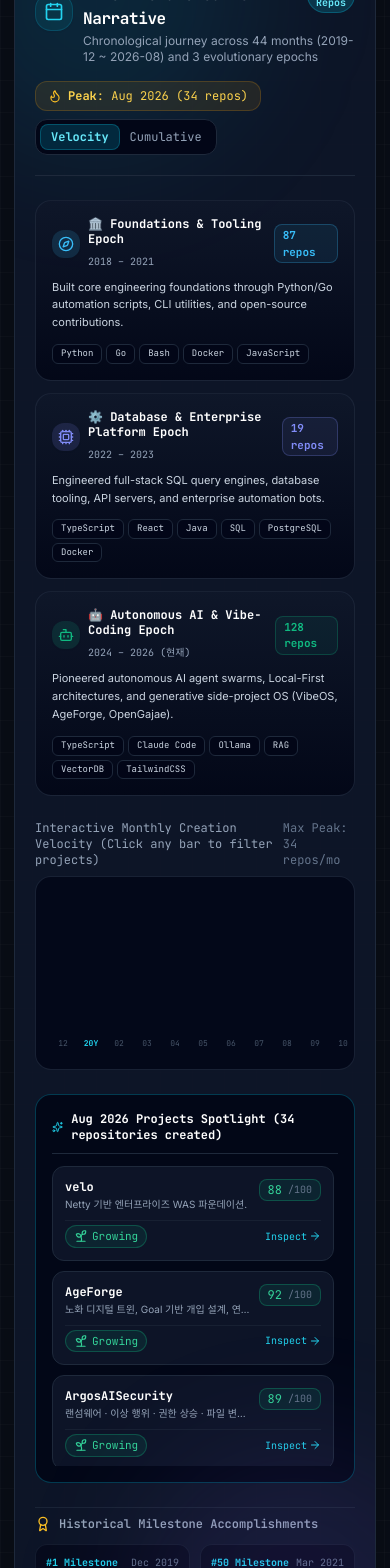
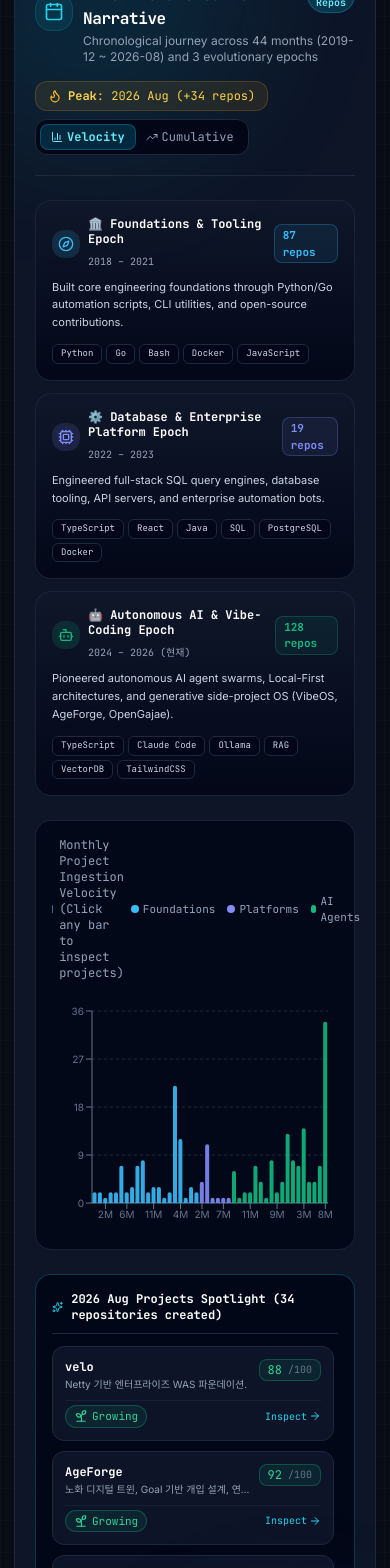
Before and after one commit to hkjang/VibeOS, a React (Vite) app: page / in a window 390 px wide. Shown: the part 1680-3248 px from the top of the page. Built offline with nearby package versions, Linux system fonts and the light colour scheme.

Commit message:
fix(timeline): rebuild growth timeline chart using Recharts for rock-solid responsive rendering and interactive click-to-filter

```diff
--- a/src/components/dashboard/ProjectTimeline.tsx
+++ b/src/components/dashboard/ProjectTimeline.tsx
@@ -6,28 +6,40 @@ import { StageBadge } from '../common/StageBadge';
 import { ScoreBadge } from '../common/ScoreBadge';
 import { soundEngine } from '../../utils/soundEngine';
 import {
+  ResponsiveContainer,
+  BarChart,
+  Bar,
+  AreaChart,
+  Area,
+  XAxis,
+  YAxis,
+  Tooltip,
+  Cell,
+  CartesianGrid,
+} from 'recharts';
+import {
   Calendar,
-  TrendingUp,
-  GitCommit,
-  Layers,
   Sparkles,
   Award,
-  ChevronRight,
-  Milestone,
   ArrowRight,
-  ExternalLink,
   Flame,
   Bot,
   Cpu,
   Compass,
+  TrendingUp,
+  BarChart3,
 } from 'lucide-react';
 
 interface MonthBucket {
   label: string;
   yearMonth: string;
   year: number;
+  shortLabel: string;
   projects: ProjectItem[];
+  velocity: number;
   cumulativeCount: number;
+  eraId: string;
+  eraColor: string;
 }
 
 interface GrowthEra {
@@ -102,12 +114,11 @@ export const ProjectTimeline: React.FC = () => {
 
   const [selectedEra, setSelectedEra] = useState<string>('all');
   const [selectedMonth, setSelectedMonth] = useState<string | null>(null);
-  const [hoveredMonth, setHoveredMonth] = useState<MonthBucket | null>(null);
   const [viewMetric, setViewMetric] = useState<'velocity' | 'cumulative'>('velocity');
 
   // Build comprehensive month buckets from project createdAt dates
   const { months, peakMonth, totalMonths, earliestDate, latestDate, milestones } = useMemo(() => {
-    const bucketMap: Record<string, { label: string; yearMonth: string; year: number; projects: ProjectItem[] }> = {};
+    const bucketMap: Record<string, { label: string; yearMonth: string; year: number; shortLabel: string; projects: ProjectItem[] }> = {};
 
     // Sort projects chronologically
     const sortedProjects = [...projects].sort(
@@ -115,7 +126,7 @@ export const ProjectTimeline: React.FC = () => {
     );
 
     let earliest = '2026-08';
-    let latest = '2020-01';
+    let latest = '2019-01';
 
     sortedProjects.forEach((p) => {
       const d = new Date(p.createdAt);
@@ -130,9 +141,10 @@ export const ProjectTimeline: React.FC = () => {
             ? ['1월', '2월', '3월', '4월', '5월', '6월', '7월', '8월', '9월', '10월', '11월', '12월']
             : ['Jan', 'Feb', 'Mar', 'Apr', 'May', 'Jun', 'Jul', 'Aug', 'Sep', 'Oct', 'Nov', 'Dec'];
         bucketMap[ym] = {
-          label: `${monthNames[d.getMonth()]} ${d.getFullYear()}`,
+          label: `${d.getFullYear()} ${monthNames[d.getMonth()]}`,
           yearMonth: ym,
           year: d.getFullYear(),
+          shortLabel: ym.endsWith('-01') ? `${d.getFullYear().toString().slice(2)}'` : monthNames[d.getMonth()],
           projects: [],
         };
       }
@@ -144,15 +156,23 @@ export const ProjectTimeline: React.FC = () => {
     let runningTotal = 0;
     const enrichedBuckets: MonthBucket[] = sortedBuckets.map((b) => {
       runningTotal += b.projects.length;
+
+      const era = GROWTH_ERAS.find(
+        (e) => b.yearMonth >= e.startYearMonth && b.yearMonth <= e.endYearMonth
+      );
+
       return {
         ...b,
+        velocity: b.projects.length,
         cumulativeCount: runningTotal,
+        eraId: era?.id || 'era-foundations',
+        eraColor: era?.accentColor || '#38BDF8',
       };
     });
 
     let peak: MonthBucket | null = null;
     enrichedBuckets.forEach((m) => {
-      if (!peak || m.projects.length > peak.projects.length) peak = m;
+      if (!peak || m.velocity > peak.velocity) peak = m;
     });
 
     // Compute Milestones
@@ -181,26 +201,13 @@ export const ProjectTimeline: React.FC = () => {
     return months.filter((m) => m.yearMonth >= era.startYearMonth && m.yearMonth <= era.endYearMonth);
   }, [months, selectedEra]);
 
-  const maxMonthlyVelocity = useMemo(() => {
-    return Math.max(1, ...displayedMonths.map((m) => m.projects.length));
-  }, [displayedMonths]);
-
-  const maxCumulative = useMemo(() => {
-    return Math.max(1, ...months.map((m) => m.cumulativeCount));
-  }, [months]);
-
   // Active month's projects
   const activeMonthBucket = useMemo(() => {
     if (selectedMonth) {
       return months.find((m) => m.yearMonth === selectedMonth) || null;
     }
-    return hoveredMonth || months[months.length - 1] || null;
-  }, [selectedMonth, hoveredMonth, months]);
-
-  const handleMonthClick = (ym: string) => {
-    soundEngine.playClick();
-    setSelectedMonth((prev) => (prev === ym ? null : ym));
-  };
+    return months[months.length - 1] || null;
+  }, [selectedMonth, months]);
 
   const handleEraClick = (eraId: string) => {
     soundEngine.playClick();
@@ -212,6 +219,44 @@ export const ProjectTimeline: React.FC = () => {
     soundEngine.playClick();
     setSelectedProjectId(projectId);
     setActiveTab('radar');
+  };
+
+  // Custom Recharts Tooltip
+  const CustomChartTooltip = ({ active, payload }: any) => {
+    if (active && payload && payload.length) {
+      const data: MonthBucket = payload[0].payload;
+      return (
+        <div className="p-3.5 rounded-2xl bg-slate-900 border border-slate-700 shadow-2xl space-y-1.5 min-w-[200px] font-mono text-xs text-white">
+          <div className="flex items-center justify-between border-b border-slate-800 pb-1.5">
+            <span className="font-bold text-cyan-300">{data.label}</span>
+            <span
+              className="text-[9px] px-2 py-0.5 rounded-md font-bold"
+              style={{ backgroundColor: `${data.eraColor}20`, color: data.eraColor }}
+            >
+              {data.eraId.replace('era-', '').toUpperCase()}
+            </span>
+          </div>
+
+          <div className="flex items-center justify-between pt-0.5">
+            <span className="text-slate-400">{language === 'ko' ? '월 생성 속도' : 'Monthly Created'}:</span>
+            <strong className="text-emerald-400 font-bold">+{data.velocity} repos</strong>
+          </div>
+
+          <div className="flex items-center justify-between">
+            <span className="text-slate-400">{language === 'ko' ? '누적 총계' : 'Cumulative Total'}:</span>
+            <span className="text-white font-bold">{data.cumulativeCount} repos</span>
+          </div>
+
+          <div className="pt-1.5 border-t border-slate-800/80 text-[10px] text-slate-300">
+            <span className="text-slate-500 block text-[9px] uppercase mb-0.5">Projects:</span>
+            <span className="line-clamp-2">
+              {data.projects.map((p) => p.name).join(', ')}
+            </span>
+          </div>
+        </div>
+      );
+    }
+    return null;
   };
 
   return (
@@ -247,13 +292,13 @@ export const ProjectTimeline: React.FC = () => {
           </div>
         </div>
 
-        {/* Quick Stats Pills */}
+        {/* Quick Stats Pills & View Mode Switcher */}
         <div className="flex items-center gap-2 flex-wrap">
           {peakMonth && (
             <div className="flex items-center gap-1.5 px-3 py-1.5 rounded-xl bg-amber-500/10 border border-amber-500/20 text-amber-300 text-xs font-mono">
               <Flame className="w-3.5 h-3.5 text-amber-400" />
               <span>
-                <strong>Peak</strong>: {peakMonth.label} ({peakMonth.projects.length} repos)
+                <strong>Peak</strong>: {peakMonth.label} (+{peakMonth.velocity} repos)
               </span>
             </div>
           )}
@@ -265,26 +310,28 @@ export const ProjectTimeline: React.FC = () => {
                 soundEngine.playClick();
                 setViewMetric('velocity');
               }}
-              className={`px-2.5 py-1 rounded-lg transition-all ${
+              className={`flex items-center gap-1 px-2.5 py-1 rounded-lg transition-all ${
                 viewMetric === 'velocity'
                   ? 'bg-cyan-500/20 text-cyan-300 font-bold border border-cyan-500/30'
                   : 'text-slate-400 hover:text-slate-200'
               }`}
             >
-              {language === 'ko' ? '월별 속도' : 'Velocity'}
+              <BarChart3 className="w-3 h-3" />
+              <span>{language === 'ko' ? '월별 속도' : 'Velocity'}</span>
             </button>
             <button
               onClick={() => {
                 soundEngine.playClick();
                 setViewMetric('cumulative');
               }}
-              className={`px-2.5 py-1 rounded-lg transition-all ${
+              className={`flex items-center gap-1 px-2.5 py-1 rounded-lg transition-all ${
                 viewMetric === 'cumulative'
                   ? 'bg-cyan-500/20 text-cyan-300 font-bold border border-cyan-500/30'
                   : 'text-slate-400 hover:text-slate-200'
               }`}
             >
-              {language === 'ko' ? '누적 성장' : 'Cumulative'}
+              <TrendingUp className="w-3 h-3" />
+              <span>{language === 'ko' ? '누적 성장' : 'Cumulative'}</span>
             </button>
           </div>
         </div>
@@ -359,90 +406,116 @@ export const ProjectTimeline: React.FC = () => {
         })}
       </div>
 
-      {/* 3. Interactive Timeline Visual Chart */}
-      <div className="space-y-2">
+      {/* 3. Recharts Visual Chart Container (Guaranteed 100% Reliable Render) */}
+      <div className="p-4 sm:p-5 rounded-2xl bg-slate-950/80 border border-slate-800/80 space-y-3">
         <div className="flex items-center justify-between text-xs font-mono text-slate-400">
-          <span>
+          <span className="flex items-center gap-1.5">
+            <span className="w-2 h-2 rounded-full bg-cyan-400 animate-pulse" />
             {selectedEra !== 'all' ? (
-              <span className="text-cyan-400">
-                Filtered: {GROWTH_ERAS.find((e) => e.id === selectedEra)?.titleEn} (Click card to reset)
+              <span className="text-cyan-300 font-bold">
+                Filtered: {GROWTH_ERAS.find((e) => e.id === selectedEra)?.titleEn} (Click chapter card to reset)
               </span>
+            ) : viewMetric === 'velocity' ? (
+              <span>Monthly Project Ingestion Velocity (Click any bar to inspect projects)</span>
             ) : (
-              'Interactive Monthly Creation Velocity (Click any bar to filter projects)'
+              <span>Cumulative Portfolio Growth Trajectory (1 ➔ {projects.length} repositories)</span>
             )}
           </span>
-          <span className="text-slate-500">
-            {viewMetric === 'velocity' ? `Max Peak: ${maxMonthlyVelocity} repos/mo` : `Total: ${projects.length} repos`}
-          </span>
+
+          <div className="flex items-center gap-3 text-[11px]">
+            <span className="flex items-center gap-1">
+              <span className="w-2 h-2 rounded-full bg-[#38BDF8]" /> Foundations
+            </span>
+            <span className="flex items-center gap-1">
+              <span className="w-2 h-2 rounded-full bg-[#818CF8]" /> Platforms
+            </span>
+            <span className="flex items-center gap-1">
+              <span className="w-2 h-2 rounded-full bg-[#10B981]" /> AI Agents
+            </span>
+          </div>
         </div>
 
-        {/* Scrollable Bar Chart */}
-        <div className="p-4 rounded-2xl bg-slate-950/80 border border-slate-800/80 overflow-x-auto">
-          <div className="inline-flex items-end gap-1.5 min-w-[760px] h-[160px] pt-4 pb-1">
-            {displayedMonths.map((month) => {
-              const count = viewMetric === 'velocity' ? month.projects.length : month.cumulativeCount;
-              const max = viewMetric === 'velocity' ? maxMonthlyVelocity : maxCumulative;
-              const heightPct = Math.max(8, (count / max) * 100);
-
-              const isHovered = hoveredMonth?.yearMonth === month.yearMonth;
-              const isSelected = selectedMonth === month.yearMonth;
-
-              // Determine era accent color
-              const era = GROWTH_ERAS.find(
-                (e) => month.yearMonth >= e.startYearMonth && month.yearMonth <= e.endYearMonth
-              );
-              const barColor = era?.accentColor || '#38BDF8';
-
-              return (
-                <div
-                  key={month.yearMonth}
-                  onMouseEnter={() => setHoveredMonth(month)}
-                  onMouseLeave={() => setHoveredMonth(null)}
-                  onClick={() => handleMonthClick(month.yearMonth)}
-                  className="flex flex-col items-center gap-1.5 cursor-pointer group"
-                  style={{ minWidth: '22px' }}
-                >
-                  {/* Tooltip on Hover */}
-                  <div
-                    className={`text-[9px] font-mono font-bold transition-all duration-150 ${
-                      isHovered || isSelected ? 'opacity-100 -translate-y-0.5 text-white' : 'opacity-0 text-transparent'
-                    }`}
-                  >
-                    {count}
-                  </div>
-
-                  {/* Visual Bar */}
-                  <div
-                    className={`w-4 rounded-t-lg transition-all duration-300 relative overflow-hidden ${
-                      isSelected
-                        ? 'ring-2 ring-white shadow-lg'
-                        : isHovered
-                        ? 'opacity-100 scale-y-105'
-                        : 'opacity-70 group-hover:opacity-100'
-                    }`}
-                    style={{
-                      height: `${heightPct}%`,
-                      backgroundColor: isSelected || isHovered ? barColor : `${barColor}90`,
-                      boxShadow: isSelected || isHovered ? `0 0 12px ${barColor}60` : undefined,
-                    }}
-                  />
-
-                  {/* Year / Month Marker */}
-                  <span
-                    className={`text-[8px] font-mono transition-colors ${
-                      isSelected
-                        ? 'text-white font-bold'
-                        : month.yearMonth.endsWith('-01')
-                        ? 'text-cyan-400 font-bold'
-                        : 'text-slate-600'
-                    }`}
-                  >
-                    {month.yearMonth.endsWith('-01') ? month.yearMonth.slice(2, 4) + 'Y' : month.yearMonth.slice(5)}
-                  </span>
-                </div>
-              );
-            })}
-          </div>
+        {/* Recharts Chart Area */}
+        <div className="h-60 sm:h-64 w-full pt-2">
+          <ResponsiveContainer width="100%" height="100%">
+            {viewMetric === 'velocity' ? (
+              <BarChart
+                data={displayedMonths}
+                margin={{ top: 10, right: 10, left: -20, bottom: 0 }}
+                onClick={(e: any) => {
+                  if (e && e.activePayload && e.activePayload.length) {
+                    const ym = e.activePayload[0].payload.yearMonth;
+                    soundEngine.playClick();
+                    setSelectedMonth(ym);
+                  }
+                }}
+              >
+                <CartesianGrid strokeDasharray="3 3" stroke="#1E293B" vertical={false} />
+                <XAxis
+                  dataKey="yearMonth"
+                  stroke="#64748B"
+                  fontSize={10}
+                  tickFormatter={(val) => {
+                    const parts = val.split('-');
+                    return parts[1] === '01' ? `${parts[0].slice(2)}Y` : `${parseInt(parts[1])}M`;
+                  }}
+                />
+                <YAxis stroke="#64748B" fontSize={10} allowDecimals={false} />
+                <Tooltip content={<CustomChartTooltip />} />
+                <Bar dataKey="velocity" radius={[4, 4, 0, 0]}>
+                  {displayedMonths.map((entry) => (
+                    <Cell
+                      key={entry.yearMonth}
+                      fill={selectedMonth === entry.yearMonth ? '#FFFFFF' : entry.eraColor}
+                      opacity={selectedMonth && selectedMonth !== entry.yearMonth ? 0.35 : 0.9}
+                      className="cursor-pointer transition-all duration-200 hover:opacity-100"
+                    />
+                  ))}
+                </Bar>
+              </BarChart>
+            ) : (
+              <AreaChart
+                data={displayedMonths}
+                margin={{ top: 10, right: 10, left: -20, bottom: 0 }}
+                onClick={(e: any) => {
+                  if (e && e.activePayload && e.activePayload.length) {
+                    const ym = e.activePayload[0].payload.yearMonth;
+                    soundEngine.playClick();
+                    setSelectedMonth(ym);
+                  }
+                }}
+              >
+                <defs>
+                  <linearGradient id="cumulativeGradient" x1="0" y1="0" x2="0" y2="1">
+                    <stop offset="5%" stopColor="#38BDF8" stopOpacity={0.6} />
+                    <stop offset="50%" stopColor="#818CF8" stopOpacity={0.3} />
+                    <stop offset="95%" stopColor="#10B981" stopOpacity={0.0} />
+                  </linearGradient>
+                </defs>
+                <CartesianGrid strokeDasharray="3 3" stroke="#1E293B" vertical={false} />
+                <XAxis
+                  dataKey="yearMonth"
+                  stroke="#64748B"
+                  fontSize={10}
+                  tickFormatter={(val) => {
+                    const parts = val.split('-');
+                    return parts[1] === '01' ? `${parts[0].slice(2)}Y` : `${parseInt(parts[1])}M`;
+                  }}
+                />
+                <YAxis stroke="#64748B" fontSize={10} />
+                <Tooltip content={<CustomChartTooltip />} />
+                <Area
+                  type="monotone"
+                  dataKey="cumulativeCount"
+                  stroke="#38BDF8"
+                  strokeWidth={2.5}
+                  fillOpacity={1}
+                  fill="url(#cumulativeGradient)"
+                  className="cursor-pointer"
+                />
+              </AreaChart>
+            )}
+          </ResponsiveContainer>
         </div>
       </div>
 
```
